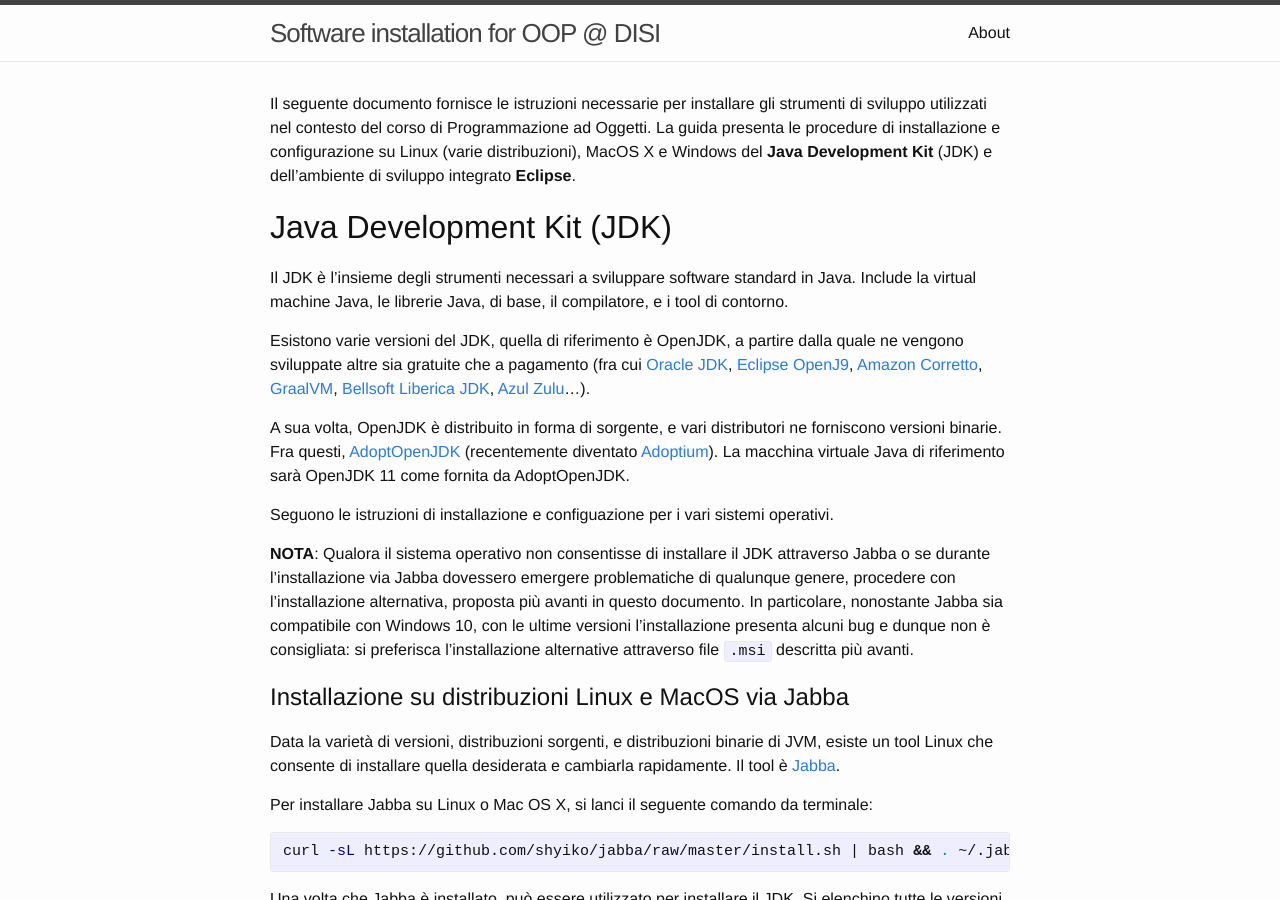
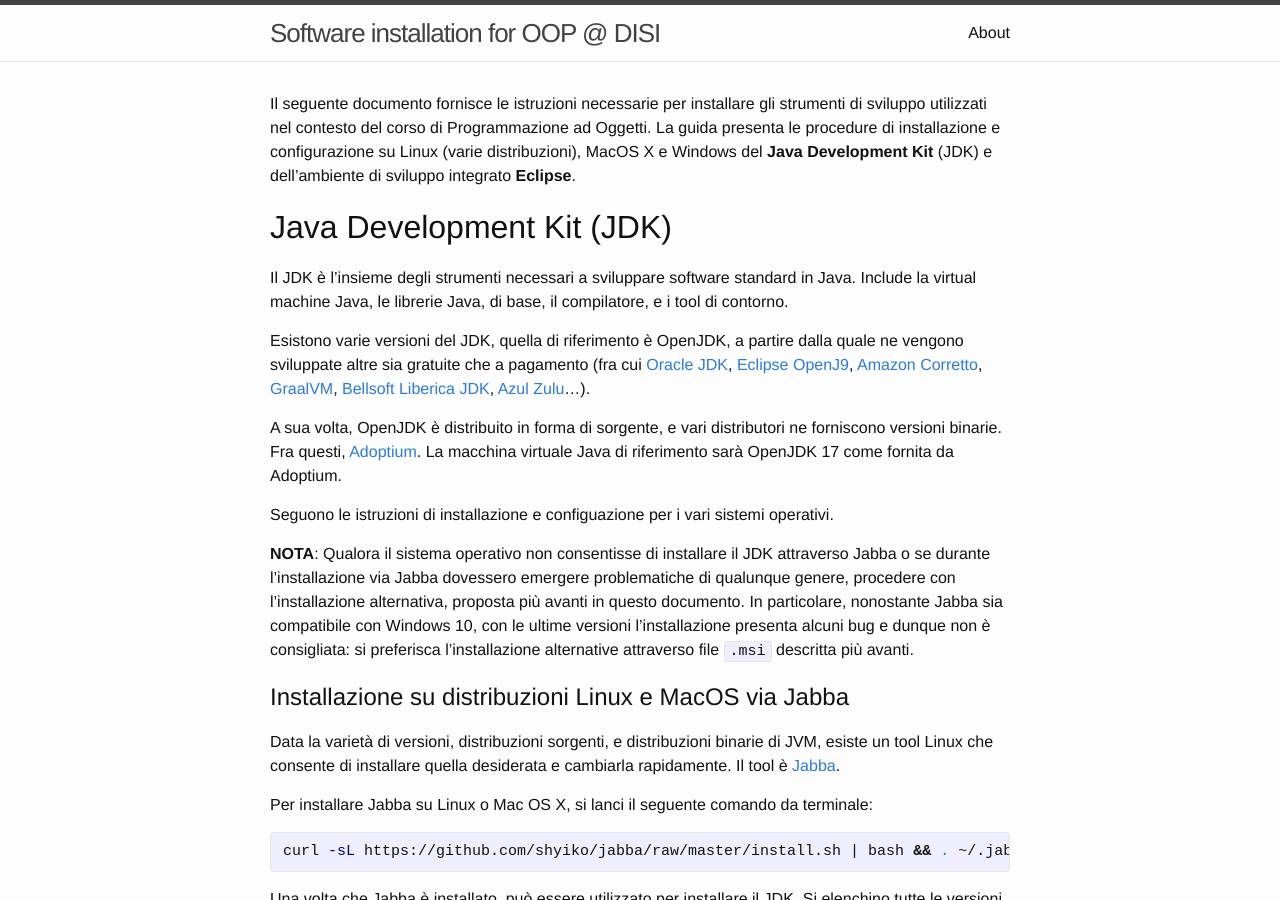
Before and after one commit to unibo-oop/software-installation, a Jekyll site: the page built from index.md, in a window 1280 px wide and 900 px high. Built offline with Jekyll 4.4.1, drawn with Linux system fonts in a browser that asks for light colours.

Commit message:
Update index.md

```diff
--- a/index.md
+++ b/index.md
@@ -10,11 +10,11 @@ La guida presenta le procedure di installazione e configurazione su Linux (varie
 Il JDK è l'insieme degli strumenti necessari a sviluppare software standard in Java.
 Include la virtual machine Java, le librerie Java, di base, il compilatore, e i tool di contorno.
 
-Esistono varie versioni del JDK, quella di riferimento è OpenJDK, a partire dalla quale ne vengono sviluppate altre sia gratuite che a pagamento (fra cui [Oracle JDK](https://www.oracle.com/technetwork/java/javase/downloads/index.html), [Eclipse OpenJ9](https://www.eclipse.org/openj9/), [Amazon Corretto](https://aws.amazon.com/corretto/), [GraalVM](https://www.graalvm.org/), [Bellsoft Liberica JDK](https://bell-sw.com/), [Azul Zulu](https://www.azul.com/downloads/zulu-community/?&show-old-builds=true)...).
+Esistono varie versioni del JDK, quella di riferimento è OpenJDK, a partire dalla quale ne vengono sviluppate altre sia gratuite che a pagamento (fra cui [Oracle JDK](https://www.oracle.com/java/technologies/downloads/), [Eclipse OpenJ9](https://www.eclipse.org/openj9/), [Amazon Corretto](https://aws.amazon.com/corretto/), [GraalVM](https://www.graalvm.org/), [Bellsoft Liberica JDK](https://bell-sw.com/), [Azul Zulu](https://www.azul.com/downloads/zulu-community/?&show-old-builds=true)...).
 
 A sua volta, OpenJDK è distribuito in forma di sorgente, e vari distributori ne forniscono versioni binarie.
-Fra questi, [AdoptOpenJDK](https://adoptopenjdk.net/) (recentemente diventato [Adoptium](https://adoptium.net/)).
-La macchina virtuale Java di riferimento sarà OpenJDK 11 come fornita da AdoptOpenJDK.
+Fra questi, [Adoptium](https://adoptium.net/).
+La macchina virtuale Java di riferimento sarà OpenJDK 17 come fornita da Adoptium.
 
 Seguono le istruzioni di installazione e configuazione per i vari sistemi operativi.
 
```
